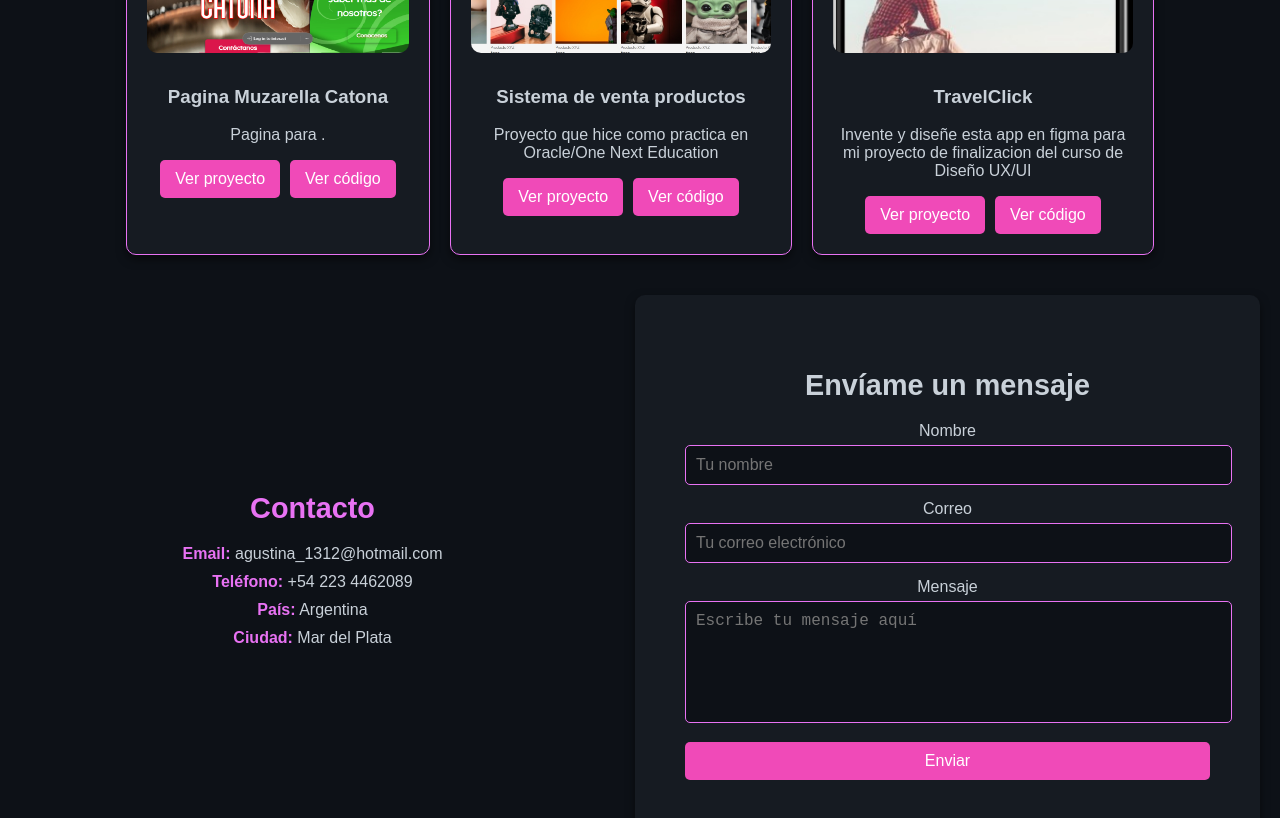
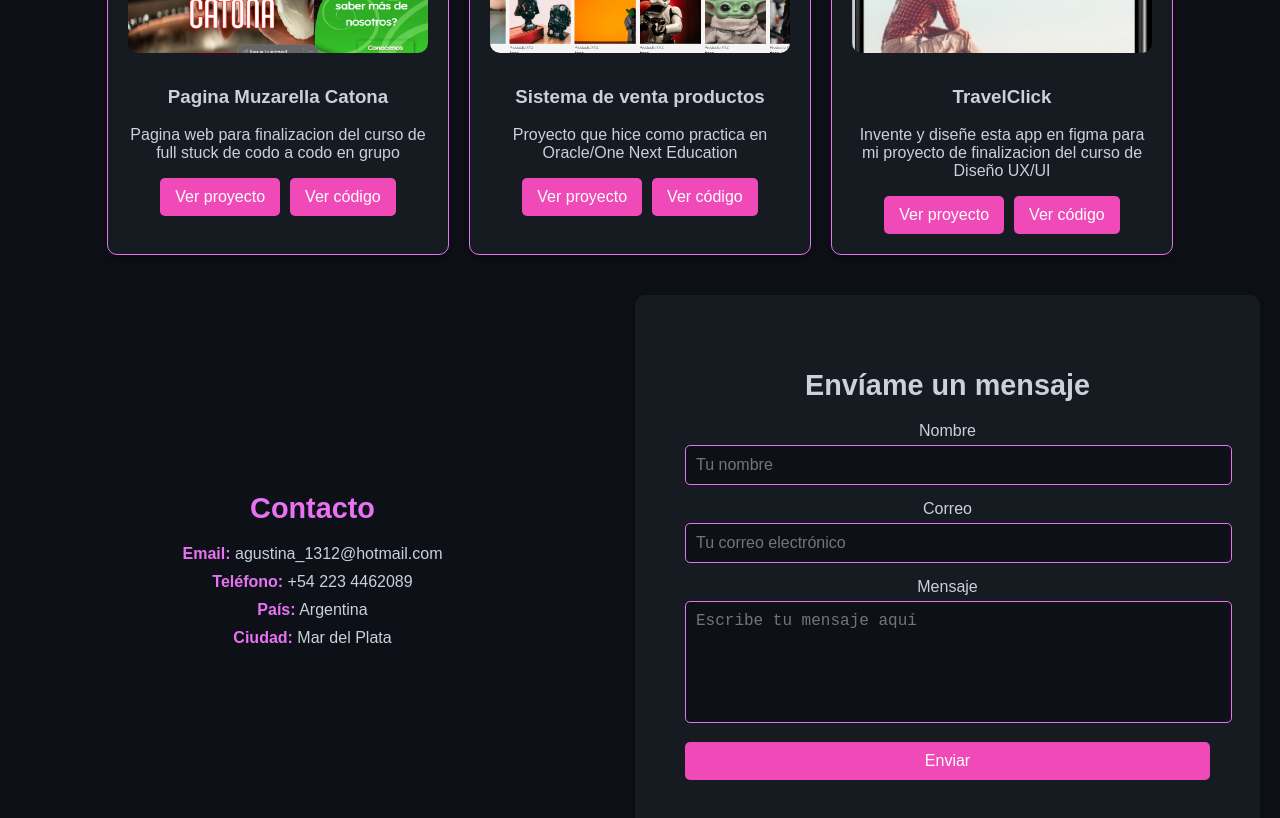
Before and after one commit to AgusMarini/PortafolioAM, a React (Create React App) app: page / in a window 1280 px wide. Shown: the part 1520-2338 px from the top of the page. Built offline with nearby package versions, Linux system fonts and the light colour scheme.

Commit message:
Subiendo proyecto del portafolio

```diff
--- a/src/components/Projects.js
+++ b/src/components/Projects.js
@@ -7,7 +7,7 @@ const Projects = () => {
   const projects = [
     {
       title: "Pagina Muzarella Catona",
-      description: "Pagina para .",
+      description: "Pagina web para finalizacion del curso de full stuck de codo a codo en grupo",
       image: catona, // Imagen personalizada
       link: "https://grupo-b17-chasmannjoel.vercel.app/", // Enlace al proyecto
       code: "#", // Enlace al código
```
